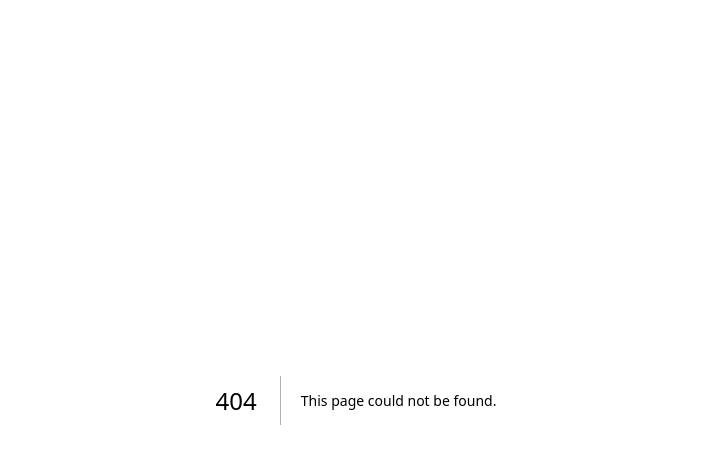
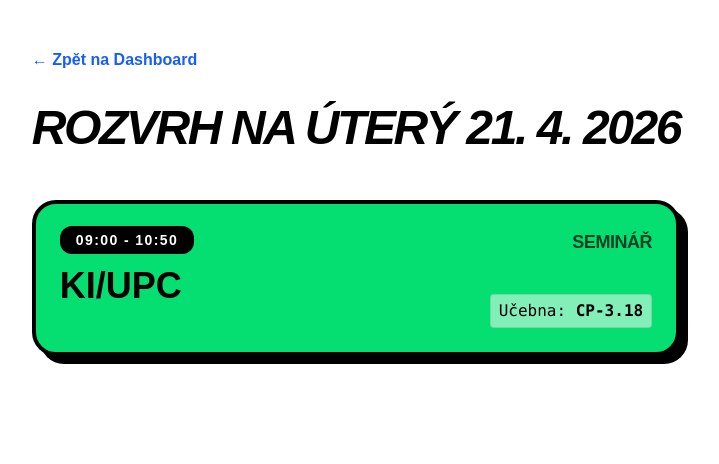
Before and after one commit to ZavPetr/GUI, a Next.js app in the folder gui_nextjs/: page /schedule in a window 1280 px wide. Before the commit this address had no page. Shown: the top 464 px of the page, without its empty margins (284-1003 px from the left). Built offline with nearby package versions, Linux system fonts and the light colour scheme.

Commit message:
Příprava pro Lekci 3: Hydratace, LocalStorage a lokální API rozvrh

```diff
--- /dev/null
+++ b/gui_nextjs/app/api/schedule/route.ts
@@ -0,0 +1,22 @@
+// app/api/schedule/route.ts
+import { NextResponse } from "next/server";
+
+export async function GET() {
+  const data = {
+    "Pondělí": [
+        { cas: "10:00 - 10:50", predmet: "KMA/CAS", mistnost: "CP-6.13", druh: "Přednáška" },
+        { cas: "13:00 - 13:50", predmet: "KMA/PSM", mistnost: "CP-6.13", druh: "Přednáška" }
+    ],
+    "Úterý": [
+        { cas: "09:00 - 10:50", predmet: "KI/UPC", mistnost: "CP-3.18", druh: "Seminář" }
+    ],
+    "Středa": [],
+    "Čtvrtek": [
+        { cas: "08:00 - 09:50", predmet: "KI/GUI", mistnost: "CP-6.13", druh: "Přednáška" },
+        { cas: "10:00 - 11:50", predmet: "KI/GUI", mistnost: "CP-6.13", druh: "Cvičení" }
+    ],
+    "Pátek": [], "Sobota": [], "Neděle": []
+  };
+
+  return NextResponse.json(data);
+}
--- a/gui_nextjs/app/page.tsx
+++ b/gui_nextjs/app/page.tsx
@@ -1,15 +1,87 @@
+// app/page.tsx
+"use client";
+import { useState, useEffect } from "react";
 import Link from "next/link";
 
 export default function Home() {
+  const [isMounted, setIsMounted] = useState(false);
+
+  // Načteme jméno ze šuplíku (chráníme se před chybou na serveru)
+  const [name, setName] = useState(() => {
+    if (typeof window !== "undefined") {
+      return localStorage.getItem("student-name") || "";
+    }
+    return "";
+  });
+
+  const [signIn, setSignIn] = useState(() => {
+    if (typeof window !== "undefined") {
+      return !!localStorage.getItem("student-name");
+    }
+    return false;
+  });
+
+  // Trik pro Next.js: Přepneme na true až po načtení v prohlížeči (asynchronně)
+  useEffect(() => {
+    const timer = setTimeout(() => setIsMounted(true), 0);
+    return () => clearTimeout(timer);
+  }, []);
+
+  // Dokud není aplikace načtena v prohlížeči, neukazuj nic (Hydration Fix)
+  if (!isMounted) return null;
+
+  const handleInput = () => {
+    if (name.trim() !== "") {
+      localStorage.setItem("student-name", name);
+      setSignIn(true);
+    }
+  };
+
+  const handleSignOut = () => {
+    localStorage.removeItem("student-name");
+    setName("");
+    setSignIn(false);
+  };
+
+  // --------------------------------------------------------
+  // OBRAZOVKA 1: NEPŘIHLÁŠENÝ UŽIVATEL
+  // --------------------------------------------------------
+  if (!signIn) {
+    return (
+      <main className="flex flex-col items-center p-20">
+        <div className="border-4 border-black p-10 rounded-3xl text-center shadow-[8px_8px_0px_0px_rgba(0,0,0,1)] bg-white karta-stin">
+          <h1 className="hlavni-nadpis mb-4">Vítej!</h1>
+          <input
+            type="text"
+            placeholder="Tvé jméno..."
+            value={name}
+            onChange={(e) => setName(e.target.value)}
+            className="border-2 border-gray-300 p-2 rounded-lg block w-full mb-4 text-black"
+          />
+          <button
+            onClick={handleInput}
+            className="bg-blue-500 text-white px-6 py-2 rounded-full font-bold w-full hover:bg-blue-700"
+          >
+            Vstoupit
+          </button>
+        </div>
+      </main>
+    );
+  }
+
+  // --------------------------------------------------------
+  // OBRAZOVKA 2: PŘIHLÁŠENÝ UŽIVATEL (Dashboard)
+  // --------------------------------------------------------
   return (
     <main className="p-10">
       <header className="border-b-4 border-black pb-5 mb-10 flex justify-between items-center">
-        {/* ZDE POUŽIJEME VLASTNÍ CSS TŘÍDU: hlavni-nadpis */}
-        <h1 className="hlavni-nadpis">Ahoj, Studente!</h1>
+        <h1 className="hlavni-nadpis">Ahoj, {name}!</h1>
+        <button onClick={handleSignOut} className="text-gray-500 underline hover:text-gray-700">
+          Odhlásit
+        </button>
       </header>
 
       <div className="grid grid-cols-1 md:grid-cols-3 gap-5">
-         {/* ZDE POUŽIJEME VLASTNÍ CSS TŘÍDU: karta-stin */}
          <Link href="/homeworks" className="border-2 border-black p-6 rounded-2xl bg-white karta-stin">
            <h2 className="text-2xl font-bold mb-2">Úkoly</h2>
            <p>Tady už tvoje jméno bude taky!</p>
--- /dev/null
+++ b/gui_nextjs/app/schedule/page.tsx
@@ -0,0 +1,83 @@
+// app/schedule/page.tsx
+import Link from "next/link";
+
+interface Hodina {
+  cas: string;
+  predmet: string;
+  mistnost: string;
+  druh: string;
+}
+
+export default async function RozvrhPage() {
+  const barvy : Record<string, string> = {
+    "Přednáška": "bg-gray-200",
+    "Cvičení": "bg-green-200",
+    "Seminář": "bg-green-400",
+  };
+
+  // Načtení dat z našeho lokálního API
+  const res = await fetch("http://localhost:3000/api/schedule", { cache: "no-store" });
+  const fullSchedule = await res.json();
+
+  // Práce s datem
+  const days = ["Neděle", "Pondělí", "Úterý", "Středa", "Čtvrtek", "Pátek", "Sobota"];
+  const now = new Date();
+  const todaysKey = days[now.getDay()];
+  const formattedDate = now.toLocaleDateString("cs-CZ");
+
+  // Výběr hodin pro dnešní den (nebo prázdné pole)
+  const dnesniHodiny = fullSchedule[todaysKey] || [];
+
+  return (
+    <main className="p-6 md:p-12 max-w-4xl mx-auto min-h-screen bg-white text-black">
+      <Link href="/" className="text-blue-600 font-bold hover:underline mb-8 inline-block">
+        ← Zpět na Dashboard
+      </Link>
+
+      <header className="mb-12">
+        <h1 className="text-5xl font-black italic uppercase tracking-tighter">
+          Rozvrh na {todaysKey} {formattedDate}
+        </h1>
+      </header>
+
+      <div className="flex flex-col gap-6">
+        {dnesniHodiny.length === 0 ? (
+          <div className="border-4 border-black p-12 rounded-3xl bg-gray-50 text-center shadow-[8px_8px_0px_0px_rgba(0,0,0,1)]">
+            <h2 className="text-2xl font-bold italic">Dneska žádná škola? Mazec! 🎉</h2>
+          </div>
+        ) : (
+          dnesniHodiny.map((hodina: Hodina, i: number) => {
+            const pozadi = barvy[hodina.druh] || "bg-white";
+
+            return (
+              <div
+                key={i}
+                className={`border-4 border-black p-6 rounded-3xl flex justify-between shadow-[8px_8px_0px_0px_rgba(0,0,0,1)] ${pozadi}`}
+              >
+                <div className="flex flex-col justify-between">
+                  <div>
+                    <span className="bg-black text-white px-4 py-1.5 rounded-xl font-bold text-sm tracking-widest uppercase">
+                      {hodina.cas}
+                    </span>
+                    <h2 className="text-4xl font-black mt-4 leading-none">
+                      {hodina.predmet}
+                    </h2>
+                  </div>
+                </div>
+
+                <div className="flex flex-col justify-between items-end text-right min-h-25">
+                  <span className="text-lg font-bold uppercase tracking-tight opacity-70">
+                    {hodina.druh}
+                  </span>
+                  <p className="font-mono text-base bg-white/50 px-2 py-1 rounded border border-black/10">
+                    Učebna: <span className="font-bold">{hodina.mistnost}</span>
+                  </p>
+                </div>
+              </div>
+            );
+          })
+        )}
+      </div>
+    </main>
+  );
+}
```
